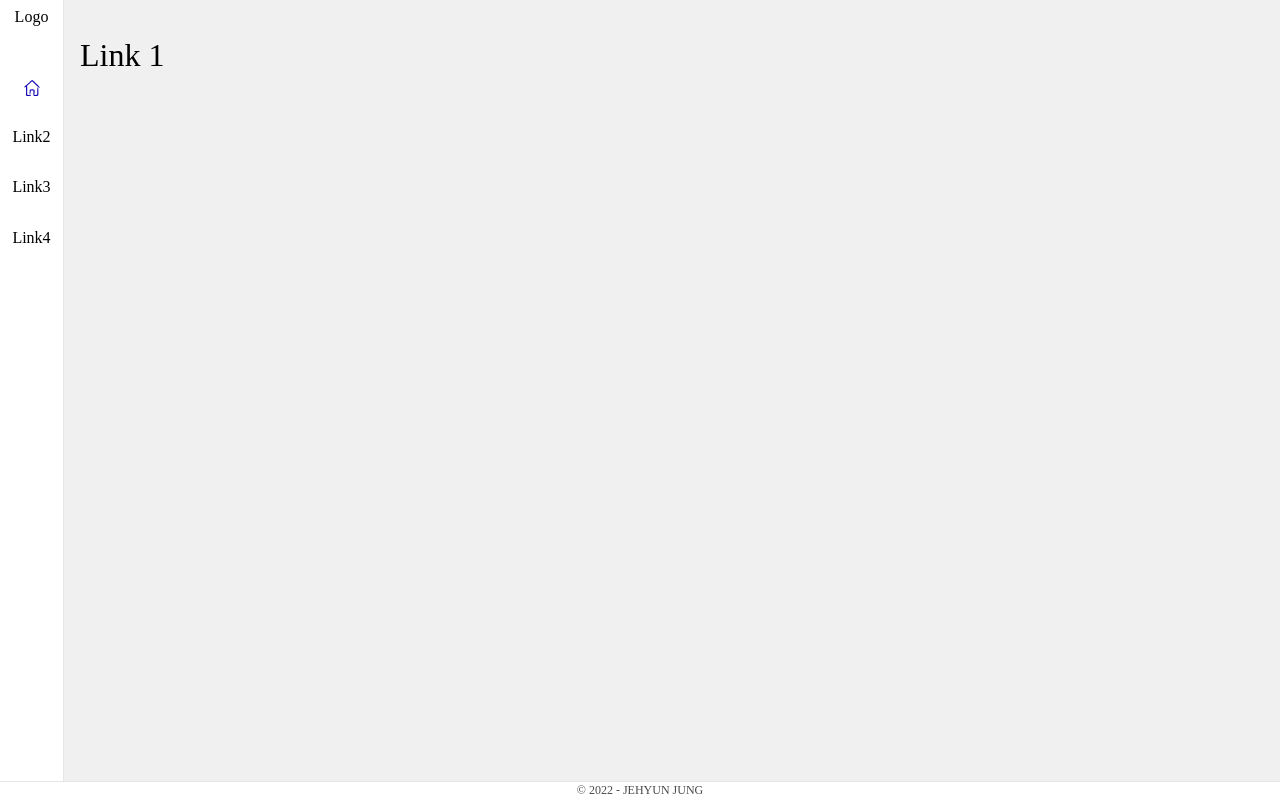
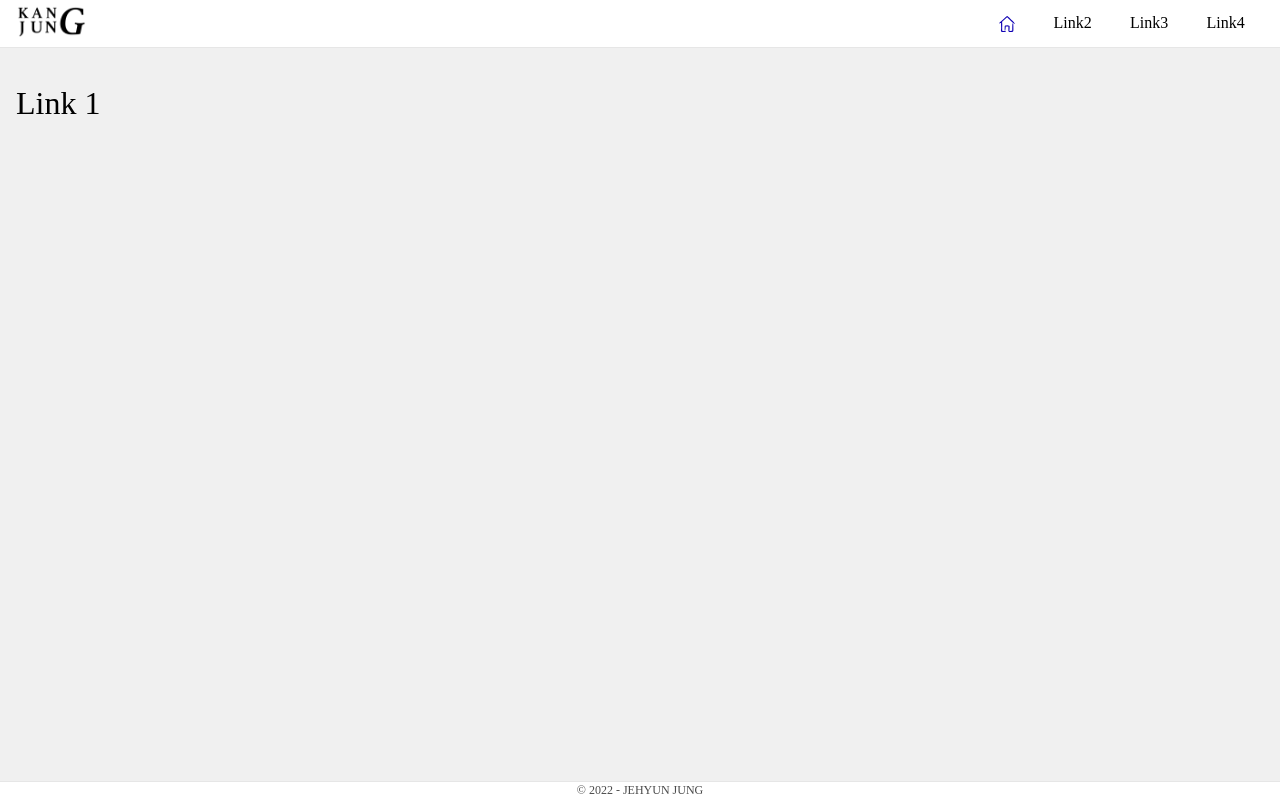
Before and after one commit to congmul/react-advanced, a React (Create React App) app: page / in a window 1280 px wide. Built offline with nearby package versions, Linux system fonts and the light colour scheme.

Commit message:
Complete layout

```diff
--- a/src/components/Header/Header.tsx
+++ b/src/components/Header/Header.tsx
@@ -1,6 +1,7 @@
 import { useState } from 'react';
 import { Link } from 'react-router-dom';
 import { navMenu } from './navMenu.data';
+import logoKangjung from '../../assets/img/logo_kangjung.png';
 
 function Header():JSX.Element {
     const [ selectedNav, setSelectedNav ] = useState(() => navMenu[0].name || '');
@@ -10,7 +11,7 @@ function Header():JSX.Element {
     return(
         <header>
             <Link to="/" className="logo" data-menu={navMenu[0].name} onClick={onClickNavMenu}>
-                Logo
+                <img src={logoKangjung} alt="logo" />
             </Link>
             <nav>
                 <ul>
--- a/src/components/Layout/Layout.tsx
+++ b/src/components/Layout/Layout.tsx
@@ -4,7 +4,7 @@ import Footer from '../Footer/Footer';
 
 function Layout():JSX.Element {
     return(
-        <div className="layout-side"> {/* choose "layout-basic" or "layout-side" */}
+        <div className="layout-basic"> {/* choose "layout-basic" or "layout-side" */}
             <Header />
             <main><Outlet /></main>
             <Footer>© 2022 - JEHYUN JUNG</Footer>
--- a/src/sass/components/_header.scss
+++ b/src/sass/components/_header.scss
@@ -6,6 +6,7 @@
     border-bottom: 1px solid $color-border-light;
     .logo {
         margin: auto 0;
+        width: 70px;
     }
     nav {
         ul {
@@ -43,8 +44,8 @@
     height: calc(100vh - $footer-height);
     border-right: 1px solid $color-border-light;
     .logo {
-        height: 4rem;
-        padding: 0.5rem 0;
+        padding: 0.7rem 0.35rem;
+        border-bottom:1px solid $color-border-light;
     }
     nav {
         width: 100%;
```
Also changed, not shown: src/assets/img/logo_kangjung.png (added).
